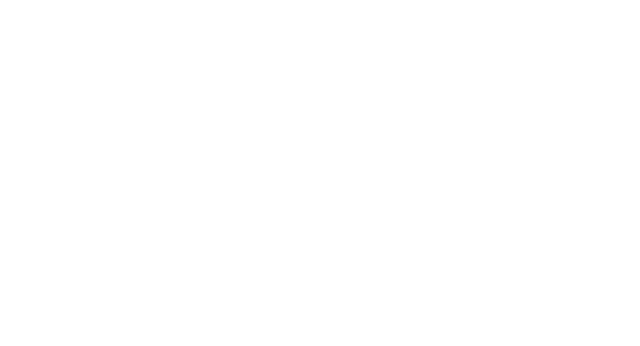
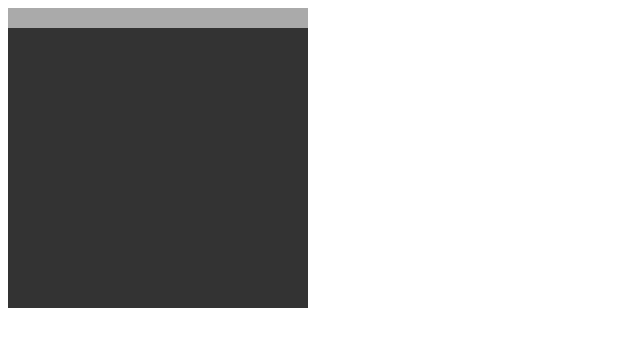
Before and after one commit to KevinW90/dungeondom-rpg, a React (Create React App) app: page / in a window 1280 px wide. Shown: the top 346 px of the page, without its empty margins (0-640 px from the left). Built offline with nearby package versions, Linux system fonts and the light colour scheme.

Commit message:
fixed-point tile generation

```diff
--- a/src/App.js
+++ b/src/App.js
@@ -1,7 +1,9 @@
+import Map from "./components/Map";
+
 function App() {
   return (
     <div className="App">
-
+      <Map />
     </div>
   );
 }
--- /dev/null
+++ b/src/components/Map.jsx
@@ -0,0 +1,46 @@
+import "../styles/map.css";
+import Tile from "../components/Tile";
+import { useState, useEffect } from "react";
+
+function Map() {
+  const [ tiles, setTiles ] = useState([]);
+
+  const dirs = {
+    'n': {x: 0, y: -1},
+    'e': {x: 1, y: 0},
+    's': {x: 0, y: 1},
+    'w': {x: -1, y: 0}
+  }
+
+  const maxTiles = 15;
+
+  useEffect(() => {
+    let tileArr = [];
+    let point = {
+      x: 0,
+      y: 0
+    }
+    for (let i = 1; i <= maxTiles; i++) {
+      tileArr.push(point);
+      // choose direction
+      point = {
+        x: tileArr[i-1].x + 20,
+        y: 0
+      }
+    }
+
+    setTiles(tileArr);
+  }, [])
+
+
+
+  return (
+    <div className="map">
+      {
+        tiles.map((tile, ndx) => <Tile data={tile} key={ndx} />)
+      }
+    </div>
+  )
+}
+
+export default Map;
--- /dev/null
+++ b/src/components/Tile.jsx
@@ -0,0 +1,12 @@
+import "../styles/tile.css";
+
+
+function Tile({ data }) {
+  return (
+    <div className="tile" style={{'left': data.x, 'top': data.y}}>
+
+    </div>
+  )
+}
+
+export default Tile;
--- /dev/null
+++ b/src/styles/map.css
@@ -0,0 +1,10 @@
+.map {
+  position: relative;
+  z-index: 0;
+
+  width: 300px;
+  height: 300px;
+  background: #333;
+
+
+}
--- /dev/null
+++ b/src/styles/tile.css
@@ -0,0 +1,10 @@
+.tile {
+  position: absolute;
+  z-index: 1;
+
+  width: 20px;
+  height: 20px;
+  background: #aaa;
+
+
+}
```
